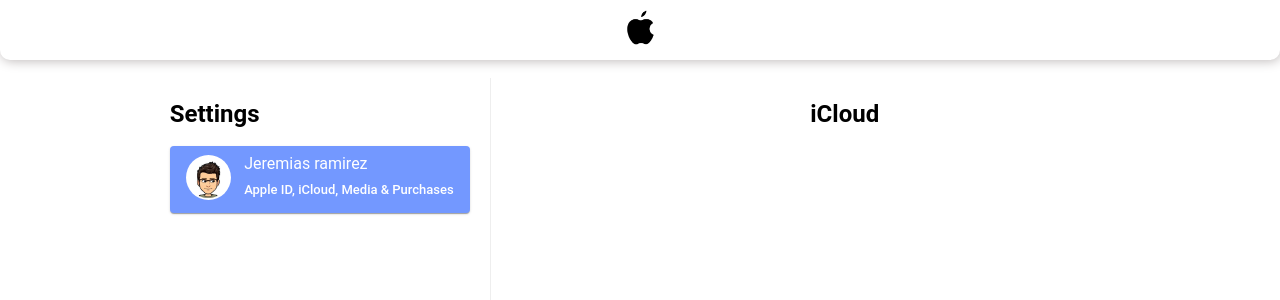
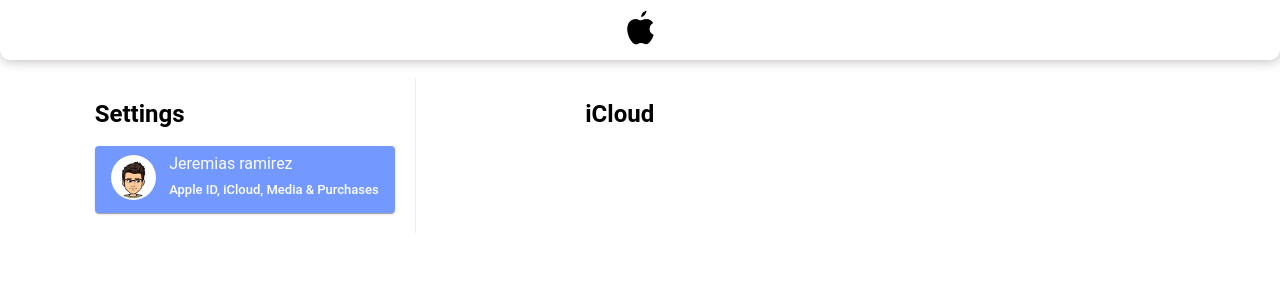
Before and after one commit to jeremiasramirez/ng-design-icloud, an Angular app: page /home in a window 1280 px wide. Shown: the top 300 px of the page. Built offline with nearby package versions, Linux system fonts and the light colour scheme.

Commit message:
Creando spacio para apps

```diff
--- a/src/app/pages/apps/apps.page.css
+++ b/src/app/pages/apps/apps.page.css
@@ -0,0 +1,5 @@
+.container__icloud__apps{
+    width:600px;
+    background-color: red;
+
+}
--- a/src/app/pages/apps/apps.page.html
+++ b/src/app/pages/apps/apps.page.html
@@ -0,0 +1,4 @@
+<section class="container__icloud__apps">
+
+
+</section>
--- a/src/app/pages/home/home.page.css
+++ b/src/app/pages/home/home.page.css
@@ -9,7 +9,7 @@
     margin: 18px;
     width: 300px !important;
     border-right: 1px solid #eee;
-    height: 100vh;
+    /* height: 100vh; */
 }
 
 .setting h1{
@@ -19,8 +19,8 @@
 .apps{
     padding: 20px;
     margin: 18px;
-    width: 300px !important;
-    height: 100vh;
+    width: 600px !important;
+
 }
 
 .apps h1{
```
